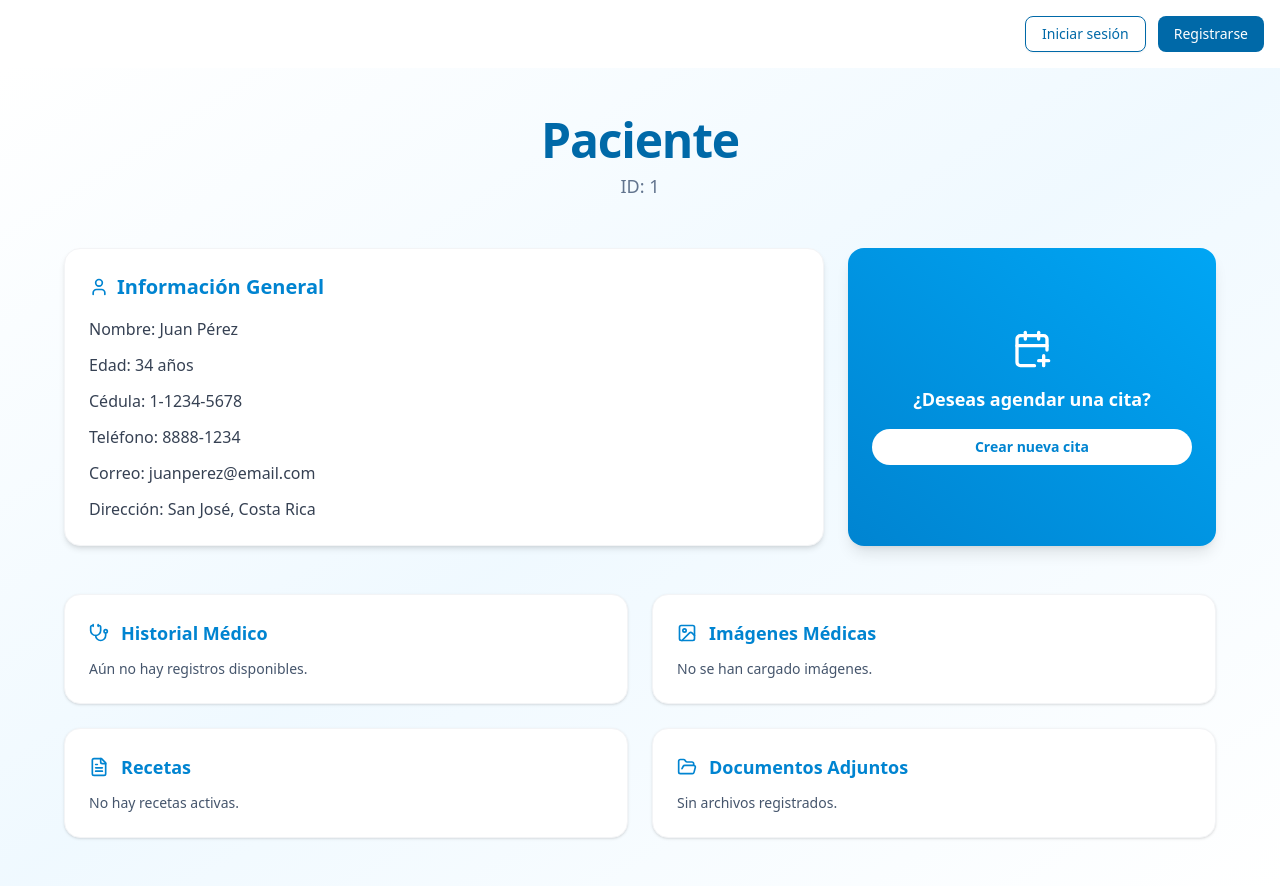
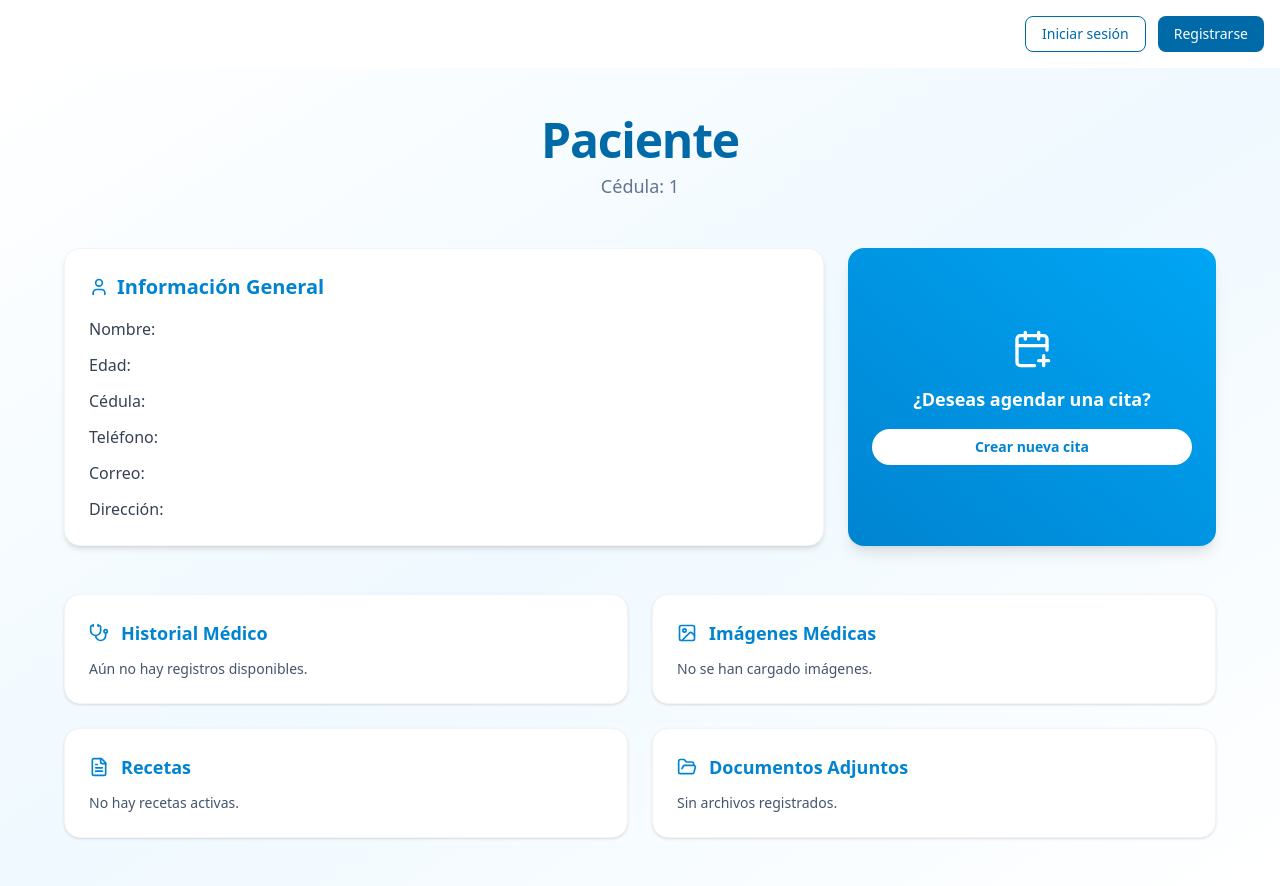
Before and after one commit to gabcadi/ClinicaDentalVA, a Next.js app: page /doctor/pacientes/1 in a window 1280 px wide. Built offline with nearby package versions, Linux system fonts and the light colour scheme; no server answers.

Commit message:
feat: enhance patient detail and management pages with user fetching functionality and UI improvements

```diff
--- a/src/app/doctor/pacientes/[id]/page.tsx
+++ b/src/app/doctor/pacientes/[id]/page.tsx
@@ -1,38 +1,68 @@
 'use client';
 
+import { useEffect, useState } from 'react';
 import { useParams } from 'next/navigation';
 import { Button } from '@/components/ui/button';
-import { CalendarPlus, FileText, FolderOpen, ImageIcon, Stethoscope, User } from 'lucide-react';
+import * as Icons from 'lucide-react';
+import { getPatients } from '@/lib/api/patients';
+import { getUsers } from '@/lib/api/users';
+import { Patient, User } from '@/lib/types/interfaces';
 
 export default function PacienteDetalle() {
   const params = useParams();
   const id = params?.id;
+
+  const [paciente, setPaciente] = useState<Patient | null>(null);
+  const [users, setUsers] = useState<User[]>([]);
+
+  useEffect(() => {
+    const fetchPaciente = async () => {
+      try {
+        const data = await getPatients(id);
+        setPaciente(data);
+      } catch (error) {
+        console.error('Error fetching patient:', error);
+      }
+    };
+
+    const fetchUsers = async () => {
+      try {
+        const data = await getUsers();
+        setUsers(data);
+      } catch (error) {
+        console.error('Error fetching users:', error);
+      }
+    };
+
+    fetchPaciente();
+    fetchUsers();
+  }, [id]);
 
   return (
     <div className="min-h-screen bg-gradient-to-br from-white via-sky-50 to-white px-6 py-12 font-[var(--font-dmsans)]">
       <div className="max-w-6xl mx-auto">
         <header className="mb-12 text-center">
           <h1 className="text-4xl md:text-5xl font-extrabold text-sky-700 tracking-tight">Paciente</h1>
-          <p className="text-slate-500 mt-2 text-lg">ID: {id}</p>
+          <p className="text-slate-500 mt-2 text-lg">Cédula: {id}</p>
         </header>
 
         <div className="grid grid-cols-1 md:grid-cols-3 gap-6 mb-12">
           <div className="col-span-2 bg-white rounded-2xl p-6 shadow-md border border-gray-100">
             <h2 className="text-xl font-semibold text-sky-600 flex items-center gap-2 mb-4">
-              <User className="w-5 h-5" /> Información General
+              <Icons.User className="w-5 h-5" /> Información General
             </h2>
             <ul className="space-y-3 text-gray-700">
-              <li><span className="font-medium">Nombre:</span> Juan Pérez</li>
-              <li><span className="font-medium">Edad:</span> 34 años</li>
-              <li><span className="font-medium">Cédula:</span> 1-1234-5678</li>
-              <li><span className="font-medium">Teléfono:</span> 8888-1234</li>
-              <li><span className="font-medium">Correo:</span> juanperez@email.com</li>
-              <li><span className="font-medium">Dirección:</span> San José, Costa Rica</li>
+              <li><span className="font-medium">Nombre: </span> </li>
+              <li><span className="font-medium">Edad: </span> </li>
+              <li><span className="font-medium">Cédula:</span> </li>
+              <li><span className="font-medium">Teléfono:</span> </li>
+              <li><span className="font-medium">Correo:</span> </li>
+              <li><span className="font-medium">Dirección:</span> </li>
             </ul>
           </div>
 
           <div className="bg-gradient-to-tr from-sky-600 to-sky-500 text-white rounded-2xl p-6 flex flex-col items-center justify-center shadow-lg">
-            <CalendarPlus className="w-10 h-10 mb-4" />
+            <Icons.CalendarPlus className="w-10 h-10 mb-4" />
             <h3 className="text-lg font-semibold mb-2">¿Deseas agendar una cita?</h3>
             <Button className="bg-white text-sky-600 hover:bg-gray-100 w-full mt-2 rounded-full font-semibold">
               Crear nueva cita
@@ -41,10 +71,10 @@ export default function PacienteDetalle() {
         </div>
 
         <section className="grid grid-cols-1 md:grid-cols-2 gap-6">
-          <CardItem icon={<Stethoscope className="w-5 h-5" />} title="Historial Médico" description="Aún no hay registros disponibles." />
-          <CardItem icon={<ImageIcon className="w-5 h-5" />} title="Imágenes Médicas" description="No se han cargado imágenes." />
-          <CardItem icon={<FileText className="w-5 h-5" />} title="Recetas" description="No hay recetas activas." />
-          <CardItem icon={<FolderOpen className="w-5 h-5" />} title="Documentos Adjuntos" description="Sin archivos registrados." />
+          <CardItem icon={<Icons.Stethoscope className="w-5 h-5" />} title="Historial Médico" description="Aún no hay registros disponibles." />
+          <CardItem icon={<Icons.ImageIcon className="w-5 h-5" />} title="Imágenes Médicas" description="No se han cargado imágenes." />
+          <CardItem icon={<Icons.FileText className="w-5 h-5" />} title="Recetas" description="No hay recetas activas." />
+          <CardItem icon={<Icons.FolderOpen className="w-5 h-5" />} title="Documentos Adjuntos" description="Sin archivos registrados." />
         </section>
       </div>
     </div>
--- a/src/app/doctor/pacientes/page.tsx
+++ b/src/app/doctor/pacientes/page.tsx
@@ -5,33 +5,36 @@ import Link from 'next/link';
 import { Button } from '@/components/ui/button';
 import { Plus, ArrowRight, Search } from 'lucide-react';
 import { getPatients } from '@/lib/api/patients';
-import { ObjectId } from 'mongodb';
-
-interface Paciente {
-	age: number;
-	id: string;
-	phone: string;
-	address: string;
-  userId: ObjectId;
-}
+import { getUsers } from '@/lib/api/users';
+import { Patient, User } from '@/lib/types/interfaces';
 
 export default function PacientesPage() {
+  const [pacientes, setPacientes] = useState<Patient[]>([]);
+  const [users, setUsers] = useState<User[]>([]);
+  const [busqueda, setBusqueda] = useState<string>('');
 
   useEffect(() => {
     const fetchPatients = async () => {
       try {
         const data = await getPatients();
         setPacientes(data);
-        console.log('Pacientes fetched successfully:', data);
       } catch (error) {
         console.error('Error fetching patients:', error);
       }
     };
+
+    const fetchUsers = async () => {
+      try {
+        const data = await getUsers();
+        setUsers(data);
+      } catch (error) {
+        console.error('Error fetching users:', error);
+      }
+    }
+
     fetchPatients();
+    fetchUsers();
   }, []);
-
-  const [pacientes, setPacientes] = useState([]);
-  const [busqueda, setBusqueda] = useState('');
 
   return (
     <div className="min-h-screen bg-gradient-to-br from-sky-50 to-white px-6 py-12">
@@ -83,7 +86,7 @@ export default function PacientesPage() {
               ) : (
                 pacientes.map((paciente) => (
                   <tr key={paciente.id} className="hover:bg-sky-50">
-                    <td className="px-6 py-4 text-sm text-gray-700 font-medium">{}</td>
+                    <td className="px-6 py-4 text-sm text-gray-700 font-medium">{users.find(user => user._id === paciente.userId)?.fullName}</td>
                     <td className="px-6 py-4 text-sm text-gray-600">{paciente.id}</td>
                     <td className="px-6 py-4 text-sm text-gray-600">{paciente.age}</td>
                     <td className="px-6 py-4 text-sm text-gray-600">{paciente.phone}</td>
--- /dev/null
+++ b/src/lib/types/interfaces.tsx
@@ -0,0 +1,20 @@
+import { ObjectId } from 'mongodb';
+
+export interface Patient {
+    age: number;
+    id: string;
+    phone: string;
+    address: string;
+    userId: ObjectId;
+    createdAt: Date;
+    updatedAt: Date;
+}
+
+export interface User {
+    _id: ObjectId;
+    fullName: string;
+    email: string;
+    role: 'admin' | 'doctor' | 'user';
+    createdAt: Date;
+    updatedAt: Date;
+}
```
Also changed, not shown: src/lib/api/users.tsx (line endings or trailing spaces).
